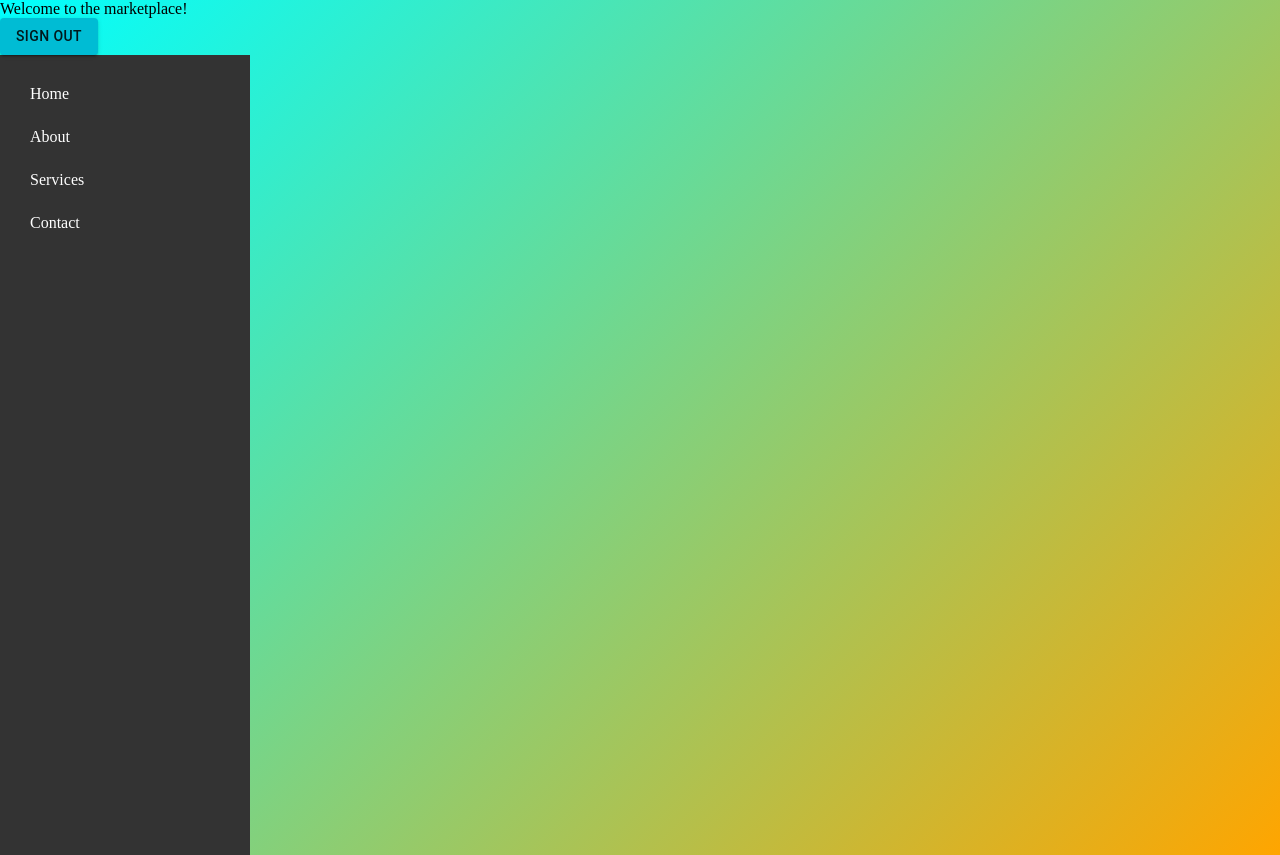
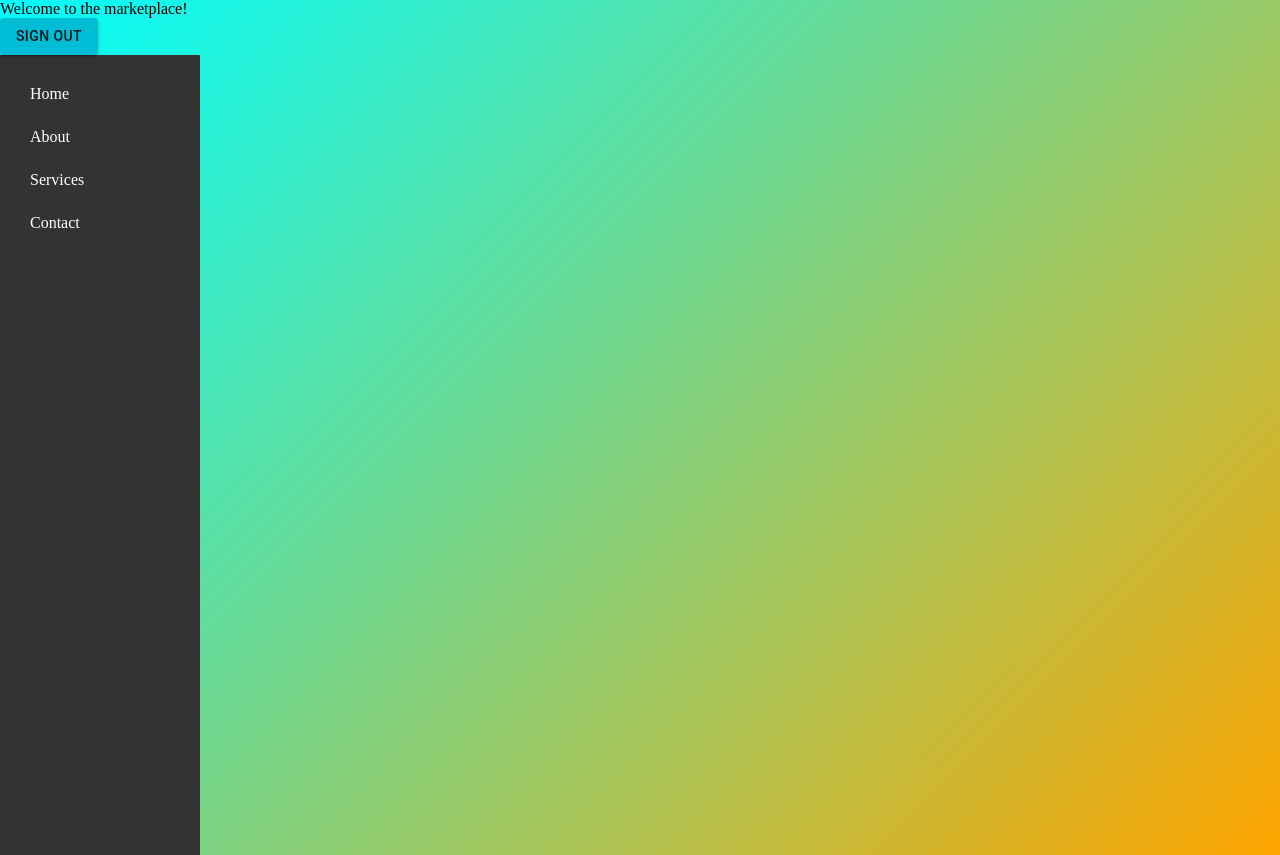
Before and after one commit to RayLate/bizpal, a Next.js app: page /marketplace in a window 1280 px wide. Built offline with nearby package versions, Linux system fonts and the light colour scheme; no server answers.

Commit message:
Add in a nav pane

```diff
--- a/src/styles/globals.css
+++ b/src/styles/globals.css
@@ -13,7 +13,7 @@ html {
   align-items: center;
 }
 .nav-pane {
-  width: 250px;
+  width: 200px;
   height: 100vh;
   background-color: #333;
   padding: 20px;
```
